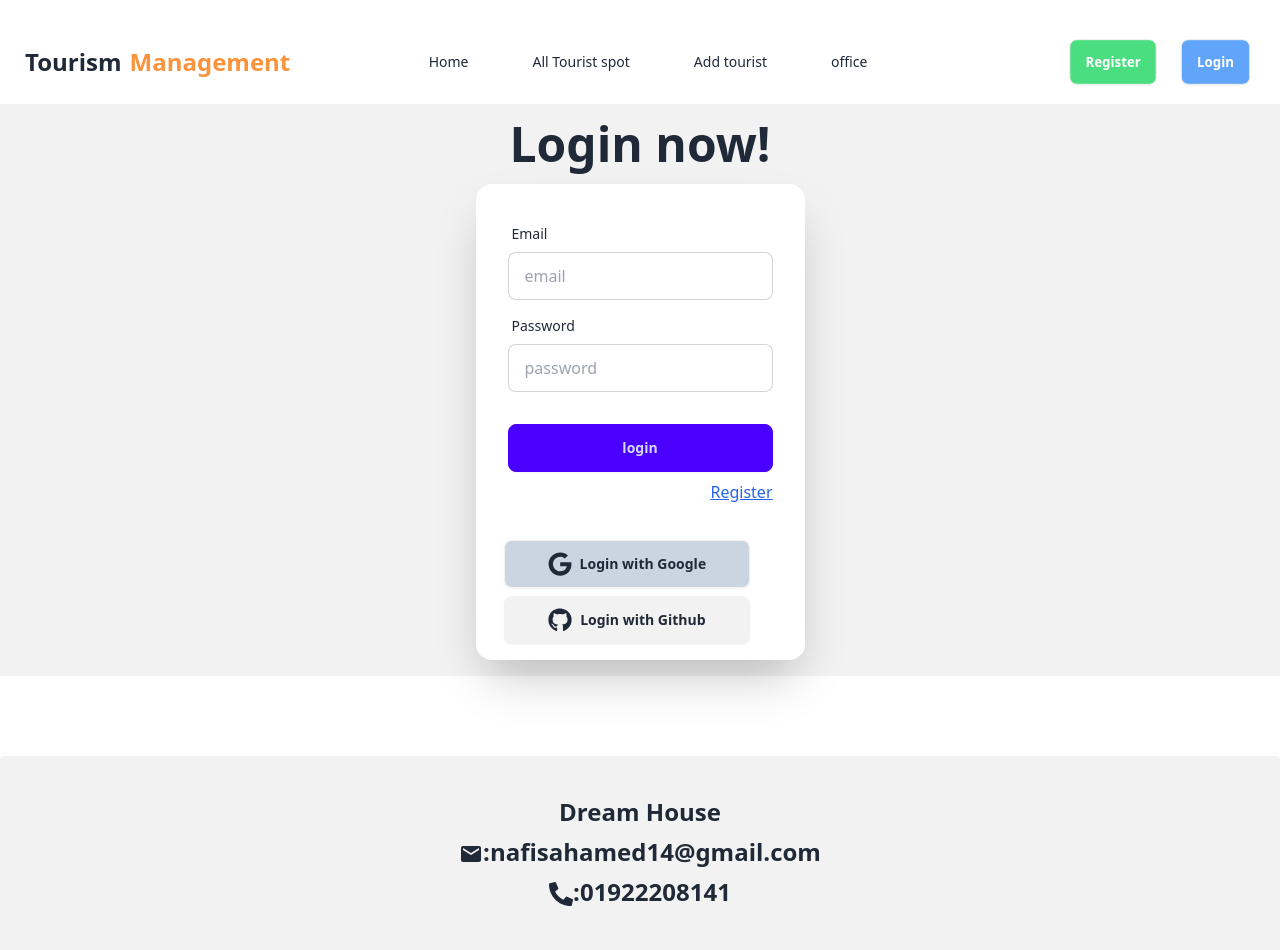
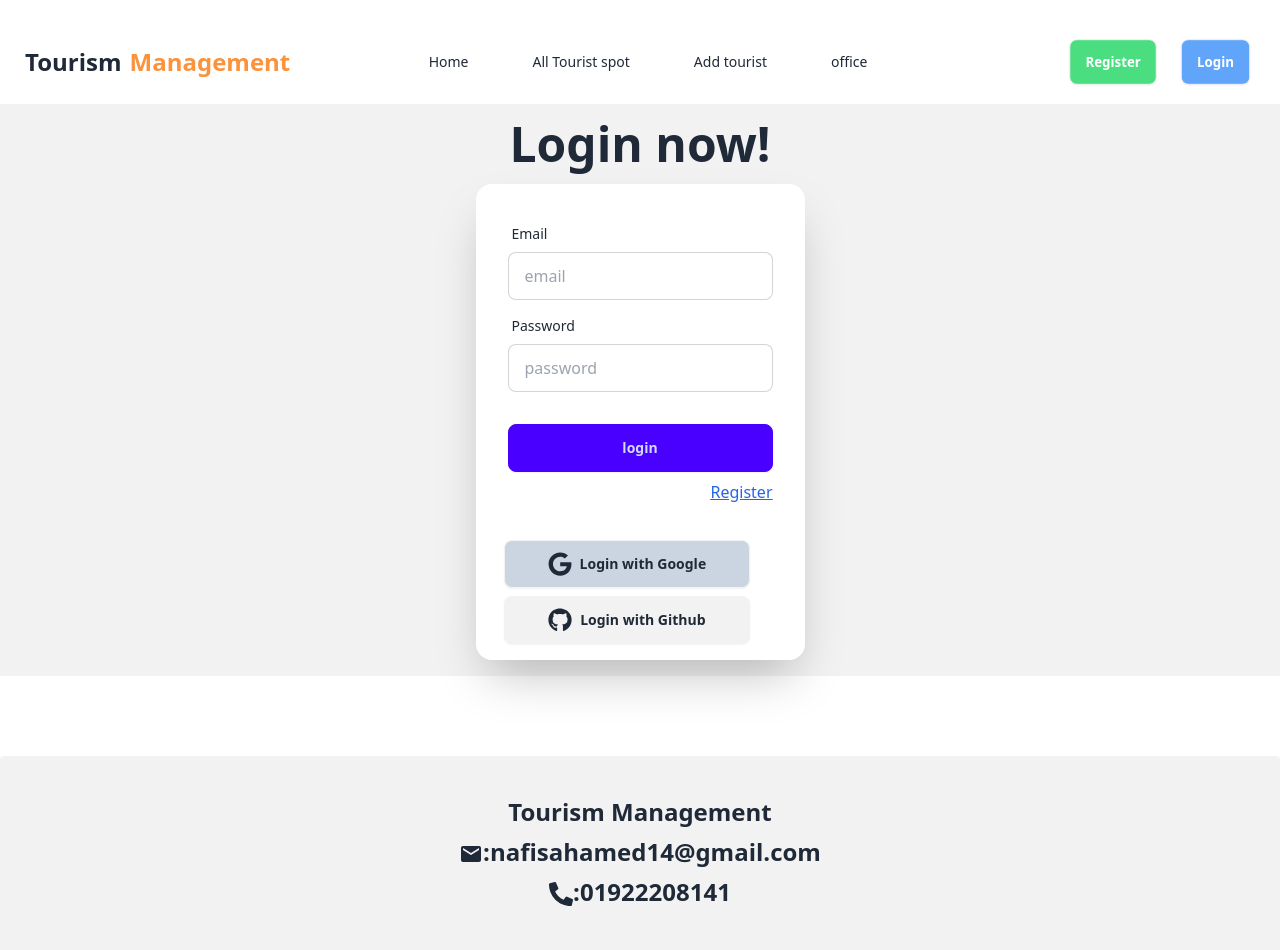
Before and after one commit to nafis200/assignmnet10-client, a React (Vite) app: page /login in a window 1280 px wide. Shown: the top 950 px of the page. Built offline with nearby package versions, Linux system fonts and the light colour scheme; no server answers.

Commit message:
footer change

```diff
--- a/src/components/footer/Footer.jsx
+++ b/src/components/footer/Footer.jsx
@@ -4,7 +4,7 @@ const Footer = () => {
   return (
     <footer className="footer footer-center lg:p-10 md:p-5 p-4  bg-base-200 text-base-content rounded mt-20">
       <div className="">
-        <p className="font-bold lg:text-2xl md:text-2xl">Dream House</p>
+        <p className="font-bold lg:text-2xl md:text-2xl">Tourism Management</p>
         <p className="font-bold lg:text-2xl flex md:text-2xl">
           {" "}
           <span className="flex items-center mt-1">
```
